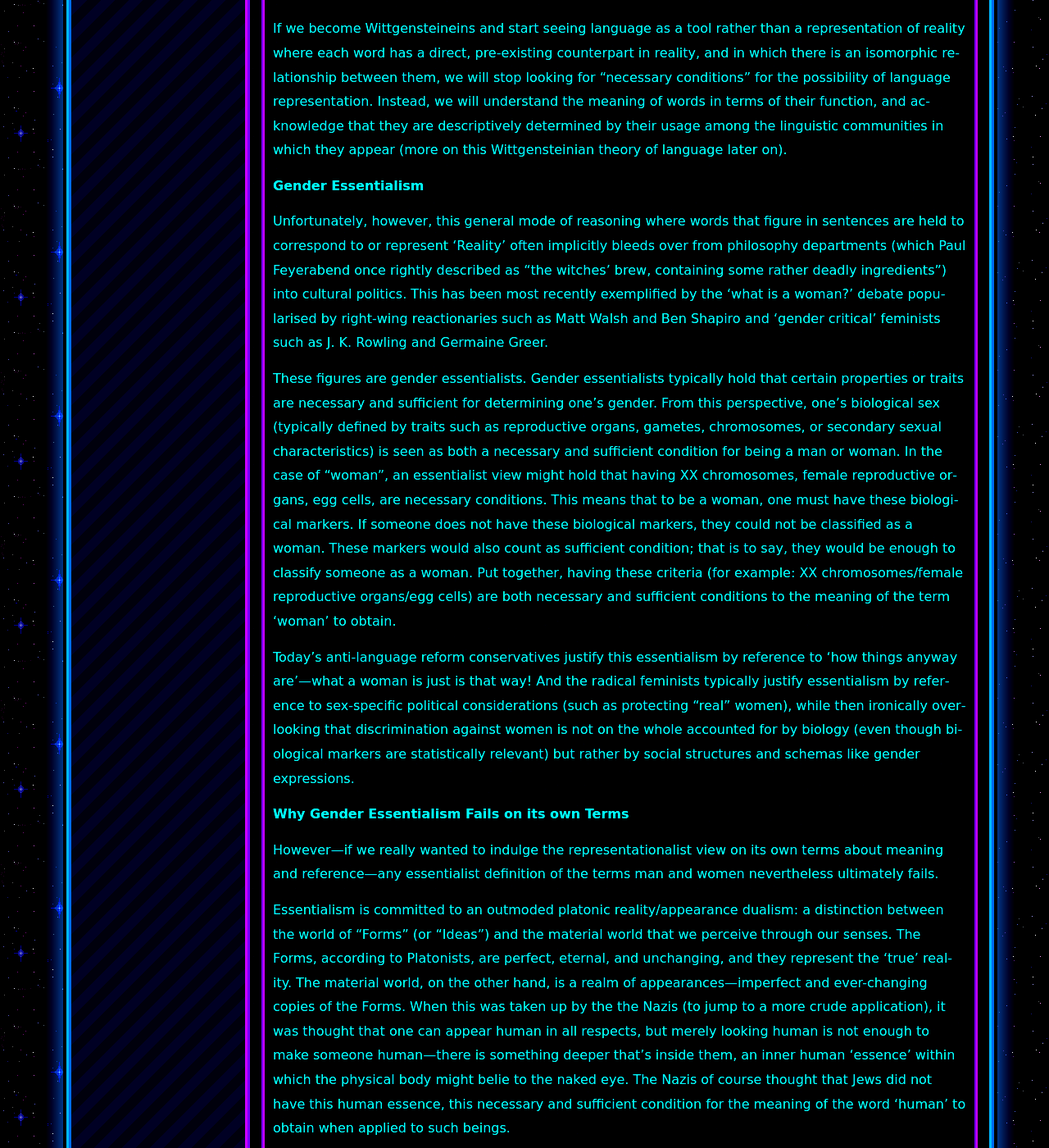
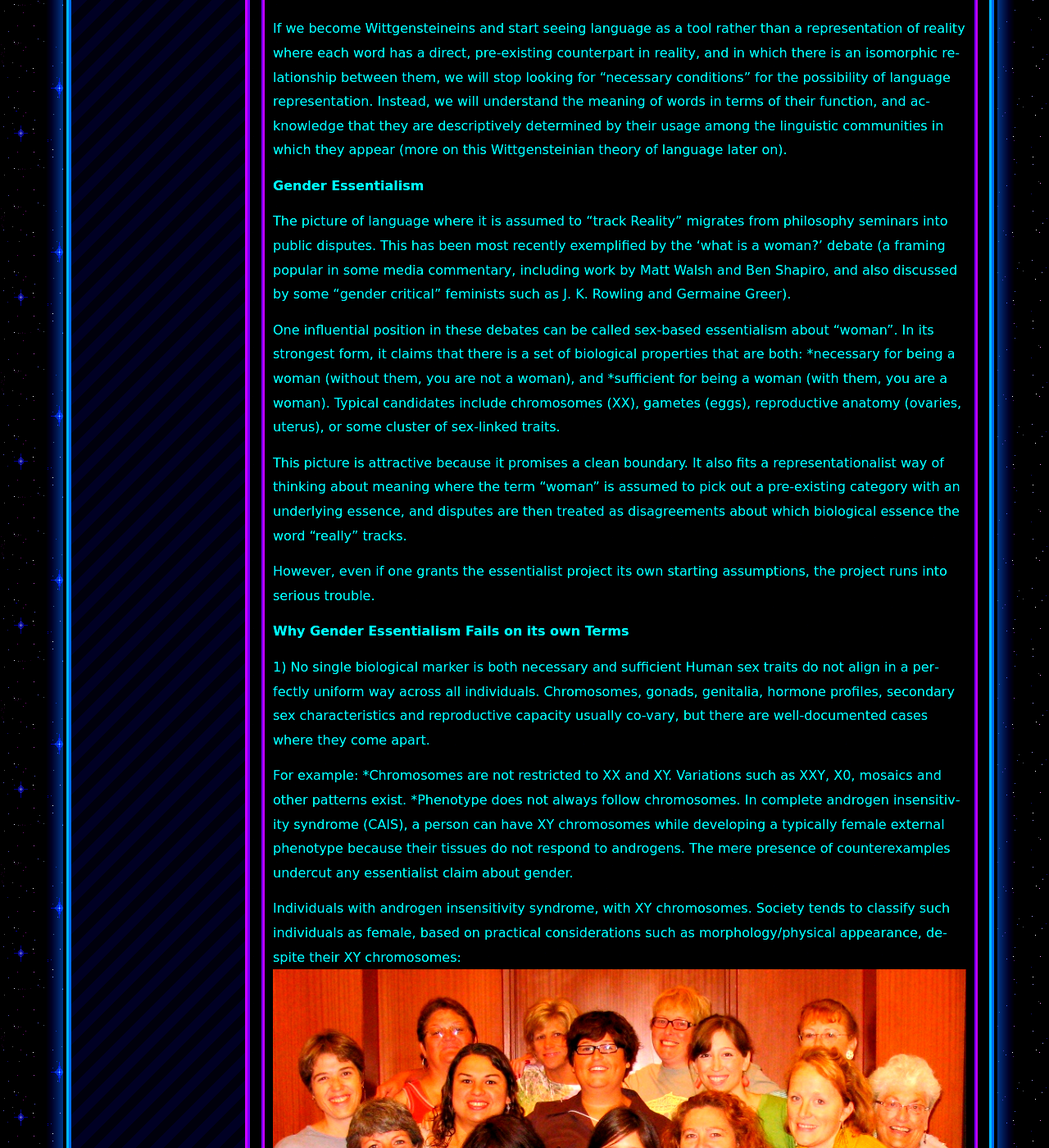
Before and after one commit to Catofminerva/Catofminerva.github.io, a Jekyll site: the page built from _posts/2022-10-03-woman.md, in a window 1280 px wide and 1400 px high, scrolled down 5275 px. Shown: the whole window at 82% size. Built offline with Jekyll 4.4.1, drawn with Linux system fonts in a browser that asks for light colours; comment, search, counter and statistics services are not loaded; some of the changed text lies outside the part shown.

Commit message:
Update 2022-10-03-woman.md

```diff
--- a/_posts/2022-10-03-woman.md
+++ b/_posts/2022-10-03-woman.md
@@ -64,33 +64,34 @@
 
 **Gender Essentialism**
 
-Unfortunately, however, this general mode of reasoning where words that figure in sentences are held to correspond to or represent ‘Reality’ often implicitly bleeds over from philosophy departments (which Paul Feyerabend once rightly described as “the witches’ brew, containing some rather deadly ingredients”) into cultural politics. This has been most recently exemplified by the ‘what is a woman?’ debate popularised by right-wing reactionaries such as Matt Walsh and Ben Shapiro and ‘gender critical’ feminists such as J. K. Rowling and Germaine Greer.
+The picture of language where it is assumed to “track Reality” migrates from philosophy seminars into public disputes. This has been most recently exemplified by the ‘what is a woman?’ debate (a framing popular in some media commentary, including work by Matt Walsh and Ben Shapiro, and also discussed by some “gender critical” feminists such as J. K. Rowling and Germaine Greer).
 
-These figures are gender essentialists. Gender essentialists typically hold that certain properties or traits are necessary and sufficient for determining one's gender. From this perspective, one's biological sex (typically defined by traits such as reproductive organs, gametes, chromosomes, or secondary sexual characteristics) is seen as both a necessary and sufficient condition for being a man or woman. In the case of "woman", an essentialist view might hold that having XX chromosomes, female reproductive organs, egg cells, are necessary conditions. This means that to be a woman, one must have these biological markers. If someone does not have these biological markers, they could not be classified as a woman. These markers would also count as sufficient condition; that is to say, they would be enough to classify someone as a woman. Put together, having these criteria (for example: XX chromosomes/female reproductive organs/egg cells) are both necessary and sufficient conditions to the meaning of the term ‘woman’ to obtain.
+One influential position in these debates can be called sex-based essentialism about “woman”. In its strongest form, it claims that there is a set of biological properties that are both:
+*necessary for being a woman (without them, you are not a woman), and
+*sufficient for being a woman (with them, you are a woman).
+Typical candidates include chromosomes (XX), gametes (eggs), reproductive anatomy (ovaries, uterus), or some cluster of sex-linked traits.
 
-Today’s anti-language reform conservatives justify this essentialism by reference to ‘how things anyway are’—what a woman is just is that way! And the radical feminists typically justify essentialism by reference to sex-specific political considerations (such as protecting “real” women), while then ironically overlooking that discrimination against women is not on the whole accounted for by biology (even though biological markers are statistically relevant) but rather by social structures and schemas like gender expressions.
+This picture is attractive because it promises a clean boundary. It also fits a representationalist way of thinking about meaning where the term “woman” is assumed to pick out a pre-existing category with an underlying essence, and disputes are then treated as disagreements about which biological essence the word “really” tracks.
+
+However, even if one grants the essentialist project its own starting assumptions, the project runs into serious trouble.
+
 
 **Why Gender Essentialism Fails on its own Terms**
 
-However—if we really wanted to indulge the representationalist view on its own terms about meaning and reference—any essentialist definition of the terms man and women nevertheless ultimately fails.
+1) No single biological marker is both necessary and sufficient
+Human sex traits do not align in a perfectly uniform way across all individuals. Chromosomes, gonads, genitalia, hormone profiles, secondary sex characteristics and reproductive capacity usually co-vary, but there are well-documented cases where they come apart.
 
-Essentialism is committed to an outmoded platonic reality/appearance dualism: a distinction between the world of "Forms" (or "Ideas") and the material world that we perceive through our senses. The Forms, according to Platonists, are perfect, eternal, and unchanging, and they represent the ‘true’ reality. The material world, on the other hand, is a realm of appearances—imperfect and ever-changing copies of the Forms. When this was taken up by the the Nazis (to jump to a more crude application), it was thought that one can appear human in all respects, but merely looking human is not enough to make someone human—there is something deeper that’s inside them, an inner human ‘essence’ within which the physical body might belie to the naked eye. The Nazis of course thought that Jews did not have this human essence, this necessary and sufficient condition for the meaning of the word ‘human’ to obtain when applied to such beings.
+For example:
+*Chromosomes are not restricted to XX and XY. Variations such as XXY, X0, mosaics and other patterns exist.
+*Phenotype does not always follow chromosomes. In complete androgen insensitivity syndrome (CAIS), a person can have XY chromosomes while developing a typically female external phenotype because their tissues do not respond to androgens.
+The mere presence of counterexamples undercut any essentialist claim about gender.
 
-This dualism underlies the whole idea behind racial ‘passing’; though a multi-racial person might pass as white, race essentialists would maintain that they aren’t really white (according to the rules of their racial taxonomy). Appearance and behaviour alone does not make someone a member of a category—it is something deeper that does, an essence. While fool’s gold might look like gold, it is an entirely different chemical; and this type of essentialising we do in the sciences works the same way for kinds of humans—we think of some kinds as natural and others as invented, ‘merely’ social.
-
-We can do this for any category we like. What makes a cat a cat is an inner cat essence, and this essence determines cat traits; having claws, being lazy, meowing, having four legs etc. This essence moreover dictates how a cat ought to be; any deviations from these traits (there are cats who don’t have four legs, aren’t lazy etc.) are abnormal (and even bad because the essence is not fully manifested in appearance). And lastly, the essence of the cat (or any thing) is unchangeable; once a cat always a cat.
-
-So likewise, what makes a woman a woman, the essentialists argue, is an inner ‘womannes’—a woman essence, and once a woman always a woman. As noted, sex and gender essentialists’ definition of ‘adult human female’ usually maintain that sex chromosomes/sex organs/egg cells are this essence, just as the essence of gold is element number 79.
-
-But this only moves the line of enquiry one step back, as the the traits listed by gender essentialists as being necessary and sufficient, are not always, in fact, necessary and sufficient. Sex chromosomes do not only come in xx and xy, and male and female phenotypes do not always correlate with those sex chromosomes. Any essentialist definition of man and woman would thus invariably be contested by counter examples, such as intersex individuals (who make up 2% of the population), individuals with androgen insensitivity syndrome, individuals with mixed genitals, and so forth.
-
+Individuals with androgen insensitivity syndrome, with XY chromosomes. Society tends to classify such individuals as female, based on practical considerations such as morphology/physical appearance, despite their XY chromosomes:
 ![](women.jpeg)
 
-Defining sex—as in the word ‘female’ in the definition of the word ‘gender’ as ‘adult human female’—based on certain characteristics, like genitals or chromosomes, over other characteristics is, in the end, a social decision. For example, the people in the image above have Androgen Insensitivity Syndrome. They are genetically XY (typically classified as "male"), but their body doesn't respond to androgens, resulting in physical characteristics that are typically classified as "female." Yet, society tends to classify such individuals as female, based on practical considerations such as morphology/physical appearance, despite their XY chromosomes.
+An essentialist might respond by moving from “XX” to another marker, such as gametes or reproductive anatomy. But the same problem recurs. Many people cannot produce gametes (because of age, medical conditions, infertility, surgeries, or developmental differences). Reproductive anatomy varies and it is not always inspectable, known, or socially relevant. Hardly anyone knows what their sex chromosomes are. A chromosome based definition is one that no one can actually use in practice; we don’t carry a test to determine people’s—or our own—chromosomes before gendering someone. On the essentialist sex-based theory of gender, people would then not know who is or isn’t a woman or a man! Each proposed criterion either misclassifies some individuals or becomes unusable in ordinary life.
 
 If you want to see how the essentialist games really fails try and define the word ‘chair’ in essentialist terms. You can try and insist on some set of essential features for the word ‘chair’ that excludes it from ‘sofa’ ‘couch’ ‘stool’ ‘recliner’ and so on (or for the word ‘mug’ that distinguishes it from ‘cup’, or for the word ‘sandwich’ that distinguishes it from ‘burger’), but there will always be some chairs that fall outside those necessary and sufficient conditions. The meaning of ‘chair’, just as ‘cat’ and ‘woman’, is therefore determined in use. That is to say, the term ‘woman’, just like ‘chair’, may have some common "family" resemblances, but no subset of these resemblances can be minimally definitive.
-
-Another issue with essentialism with respect to gender is that hardly anyone knows what their sex chromosomes are. A chromosome based definition is one that no one can actually use in practice; we don’t carry a test to determine people’s—or our own—chromosomes before gendering someone. On the essentialist sex-based theory of gender, people would then not know who is or isn’t a woman or a man (yikes!).
 
 Nor does the theory capture our ordinary use of the term ‘woman’ and ‘man’ when classifying someone in practice. It would suggest that an intersex individual who was assigned female at birth, has female genitalia and female sex characteristics but has XY chromosomes and no uterus is not a ‘woman’. But, descriptively, most competent users of the term ‘woman’ would reject this, as they in fact do. It would also suggest that a trans person who has sex reassignment treatments, and so has most of the traits associated with the biological makers associated with the category ‘female’, is not a ‘woman’. Again, descriptively, competent users of the term often (even if unwittingly) use that designation. And at any rate, normatively speaking, it seems like we would want an intersex and trans inclusive understanding of the term. In short, the essentialist theory of gender seems to not fair very well in terms of theoretical virtue in capturing ordinary usage.
 
```
